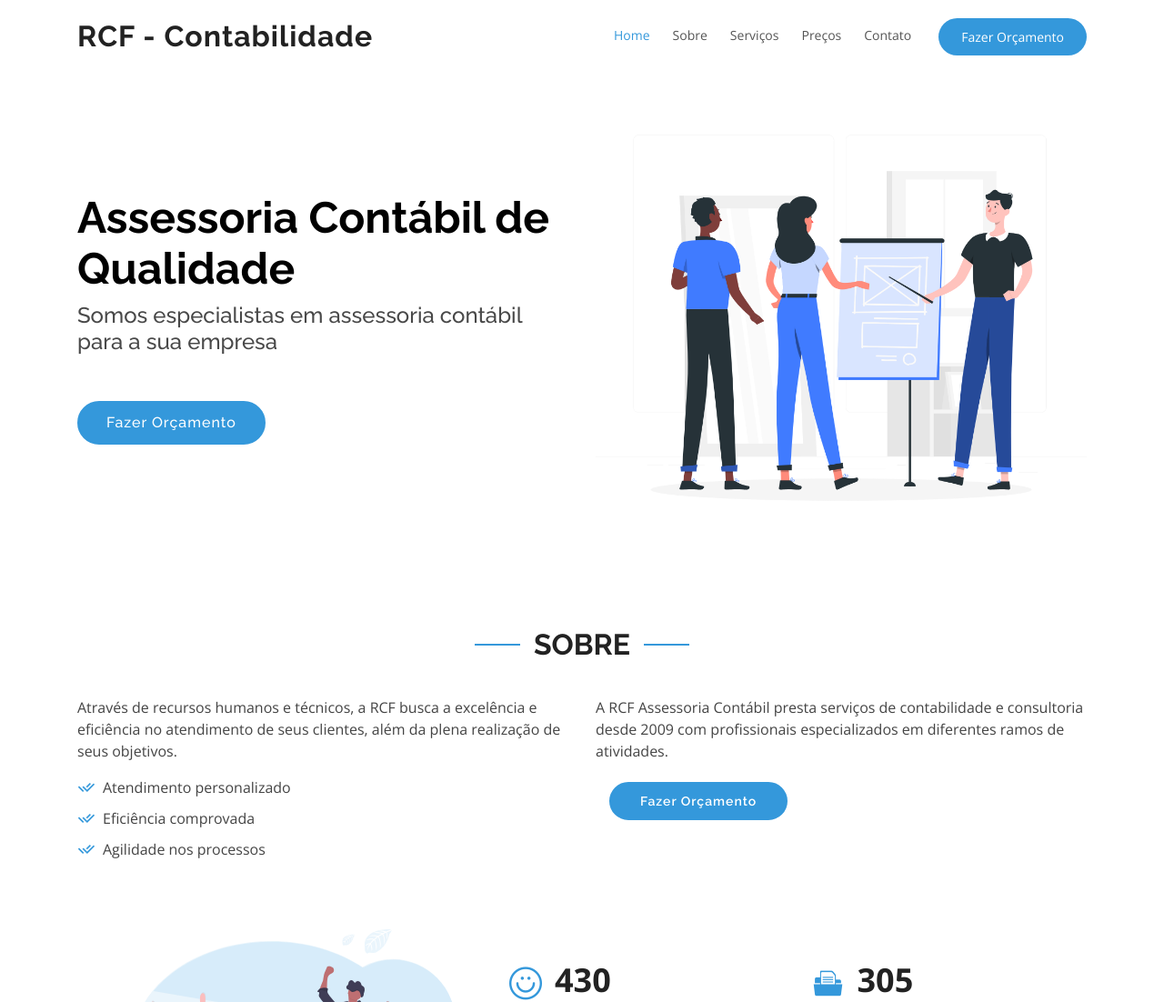
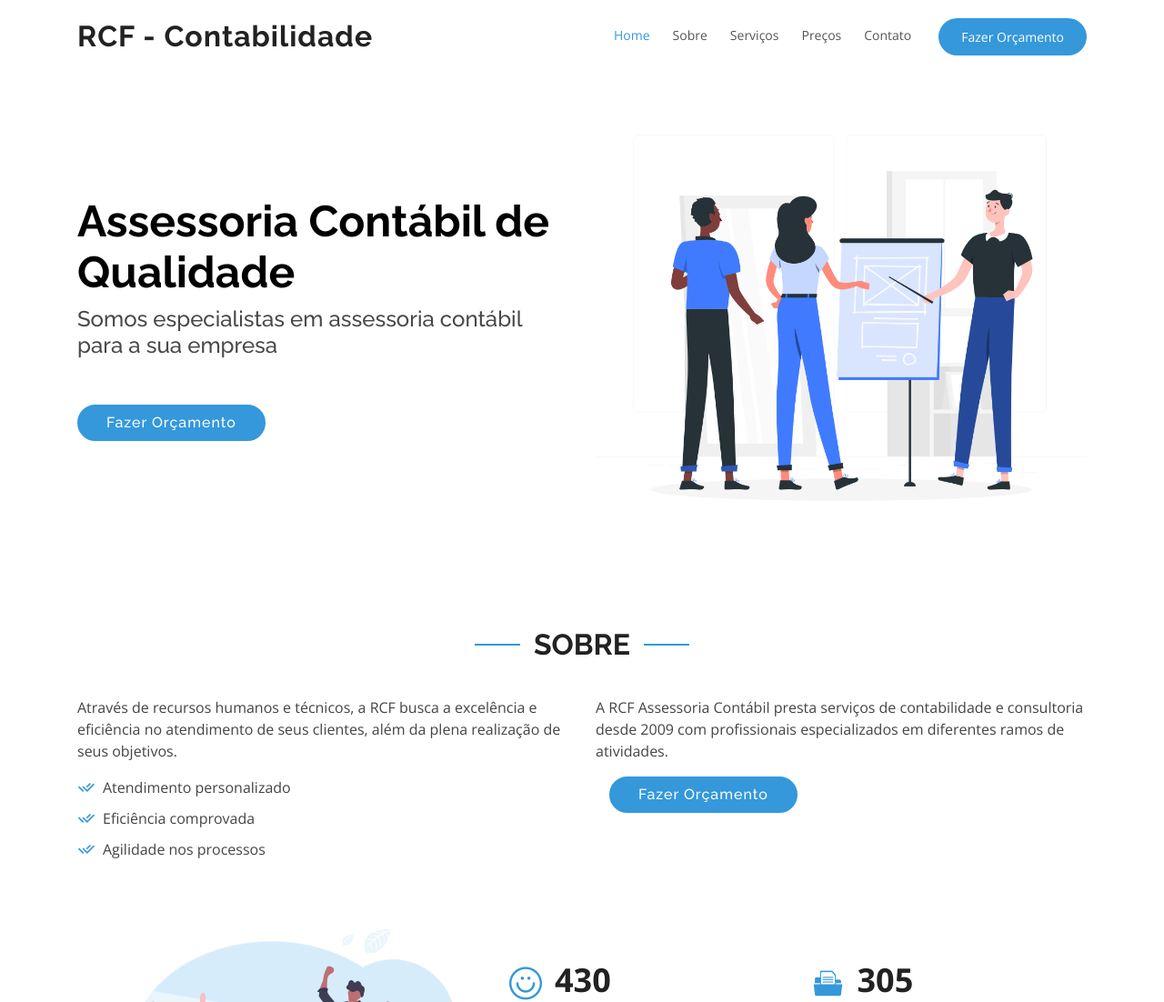
Before and after one commit to HenriqueOjeda/rcf, a plain HTML site: page index.html in a window 1280 px wide. Shown: the top 1102 px of the page at 91% size. Drawn offline with nearby package versions, Linux system fonts and the light colour scheme.

Commit message:
Add files via upload

```diff
--- a/assets/css/style.css
+++ b/assets/css/style.css
@@ -392,6 +392,7 @@ h1, h2, h3, h4, h5, h6 {
   color: #ffffff;
   border: 2px solid #3498db;
   background: #3498db;
+  line-height: 1;
 
 }
 
@@ -618,20 +619,22 @@ section {
 
 .about .content .btn-learn-more {
   font-family: "Raleway", sans-serif;
-  font-weight: 600;
-  font-size: 14px;
+  font-weight: 500;
+  font-size: 16px;
   letter-spacing: 1px;
   display: inline-block;
-  padding: 12px 32px;
+  padding: 10px 30px;
   border-radius: 50px;
   transition: 0.3s;
   line-height: 1;
   color: #ffffff;
   -webkit-animation-delay: 0.8s;
   animation-delay: 0.8s;
-  margin-top: 6px;
+  /* margin-top: 6px; */
   border: 2px solid #3498db;
   background: #3498db;
+
+
 
 }
 
```
